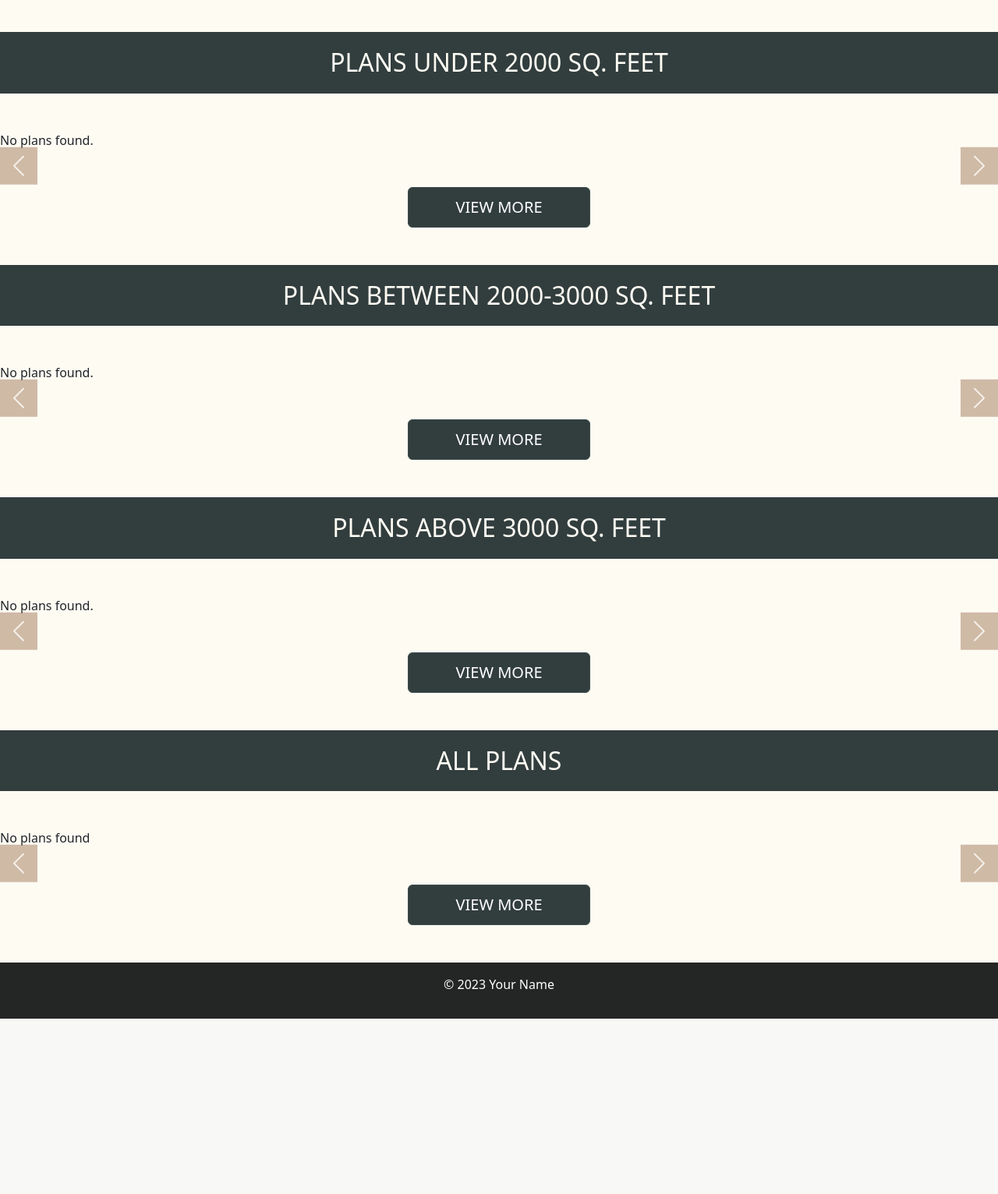
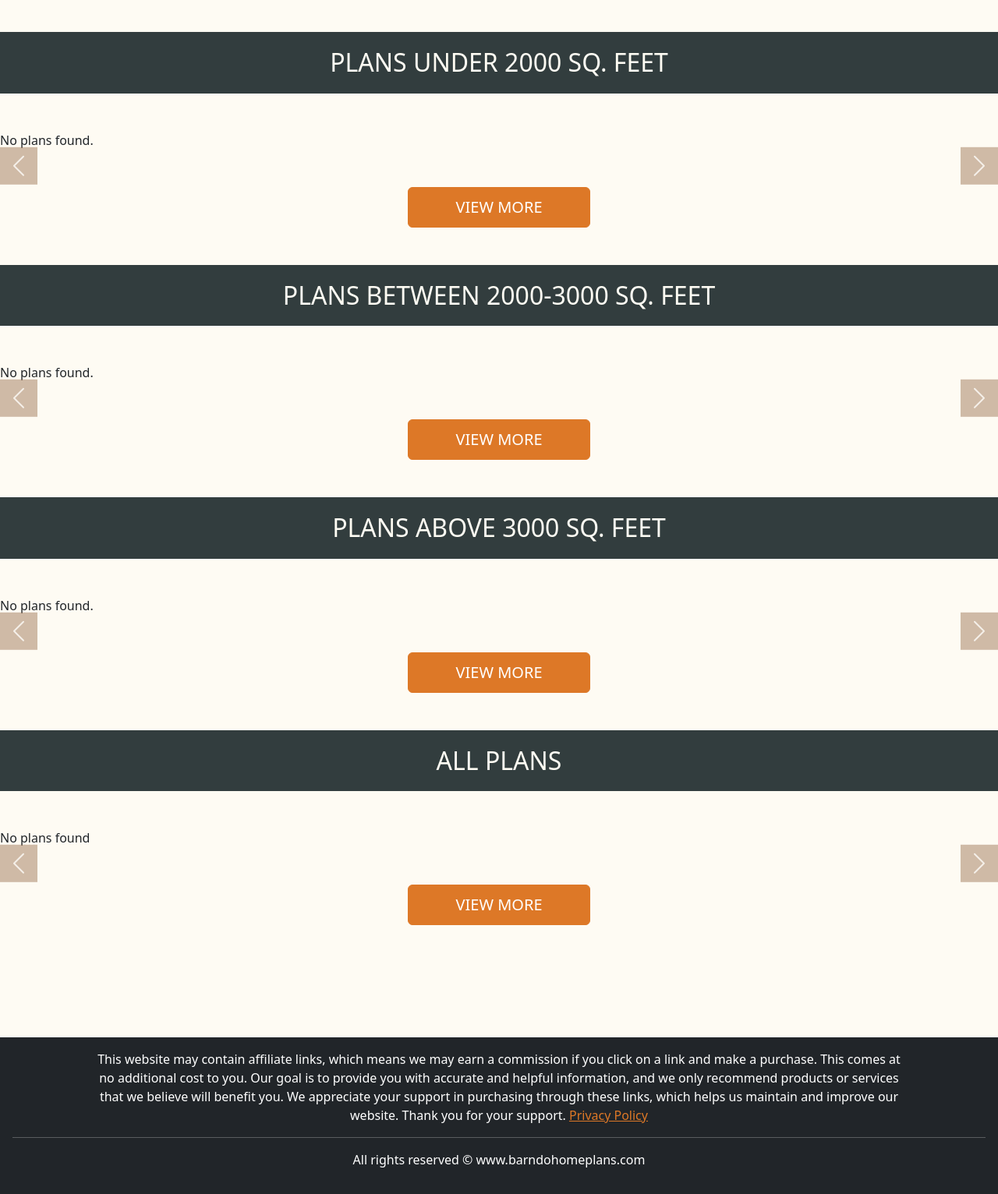
Before and after one commit to eglemot/Architectural-design-web, a Django app: page / in a window 1280 px wide. Shown: the part 941-2473 px from the top of the page at 78% size. Before the commit the page ends 2248 px from the top, so only its background shows below. Run offline with Django 4.2, Linux system fonts and the light colour scheme; data that the repository does not hold is empty; some libraries are stand-ins or nearby versions.

Commit message:
added privacy_policy

```diff
--- a/archi_designs/main_designs/static/main_designs/css/style.css
+++ b/archi_designs/main_designs/static/main_designs/css/style.css
@@ -7,6 +7,7 @@ body {
     font-family: Arial, sans-serif;
     margin: 0;
     padding: 0;
+    background-color:#FEFBF3!important;
 }
 
 header {
@@ -24,6 +25,7 @@ nav ul {
     list-style: none;
     margin: 0;
     padding: 0;
+    color:#DD7827;
 }
 
 nav ul li {
@@ -42,7 +44,7 @@ nav ul li a {
 }
 
 nav ul li a:hover {
-    color: var(--fourth-color);
+    color:#DD7827;
 }
 
 main {
@@ -60,3 +62,15 @@ footer {
      display: none;
     }
   }
+.footer {
+    margin-top:6rem;
+}
+.container{
+    padding:0;
+  }
+.footer-links li {
+    list-style: none;
+  }
+.privacy-footer {
+color:#DD7827;
+}
--- a/archi_designs/main_designs/templates/base.html
+++ b/archi_designs/main_designs/templates/base.html
@@ -38,8 +38,19 @@
         {% endblock %}
     </main>
 
-    <footer>
-        <p>&copy; 2023 Your Name</p>
+    <footer class="footer bg-dark text-white">
+        <div class="container">
+          <div class="row">
+            <div class="col-md-12">
+              <p class="footer-text mb-0">This website may contain affiliate links, which means we may earn a commission if you click on a link and make a purchase. This comes at no additional cost to you. Our goal is to provide you with accurate and helpful information, and we only recommend products or services that we believe will benefit you. We appreciate your support in purchasing through these links, which helps us maintain and improve our website. Thank you for your support. <a class="privacy-footer" href="/privacy_policy.html">Privacy Policy</a></p>
+            </div>
+          </div>
+          </div>
+          <hr>
+          <div class="col-md-12">
+            <p class="footer-text">All rights reserved &copy; www.barndohomeplans.com</p>
+          </div>
     </footer>
+
 </body>
 </html>
--- a/archi_designs/main_designs/templates/main_designs/home.html
+++ b/archi_designs/main_designs/templates/main_designs/home.html
@@ -194,10 +194,10 @@ h2 {
 .home-btn-more {
   margin-bottom:1rem;
   margin-top:2rem;
-  border-color:#3F4E4F;
   padding:10px 60px 10px 60px;
   font-size:20px;
-  background-color:#323d3e;
+  background-color:#DD7827;
+  border-color:#DD7827;
 }
 .home-btn-more:hover {
   background-color:#3F4E4F;
```
Also changed, not shown: archi_designs/main_designs/templates/main_designs/privacy_policy.html (added, +74 -0 lines).
